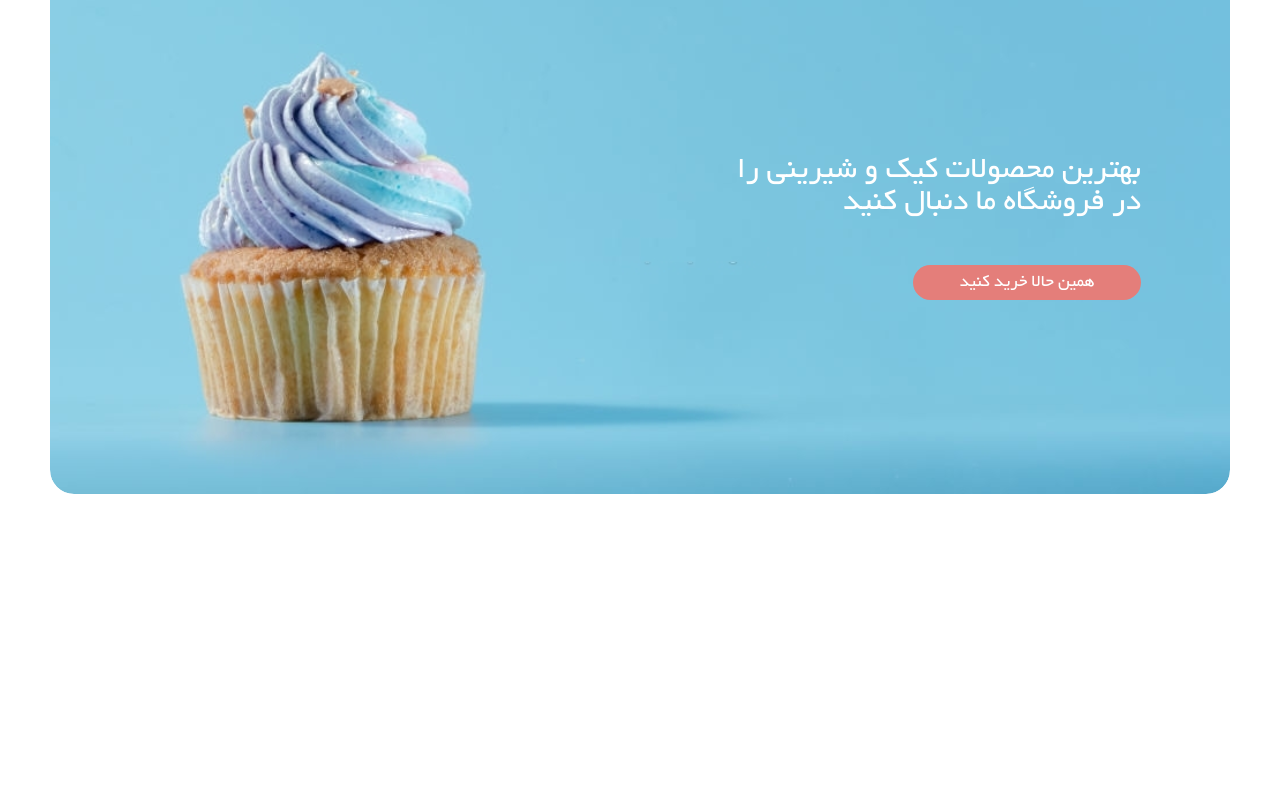
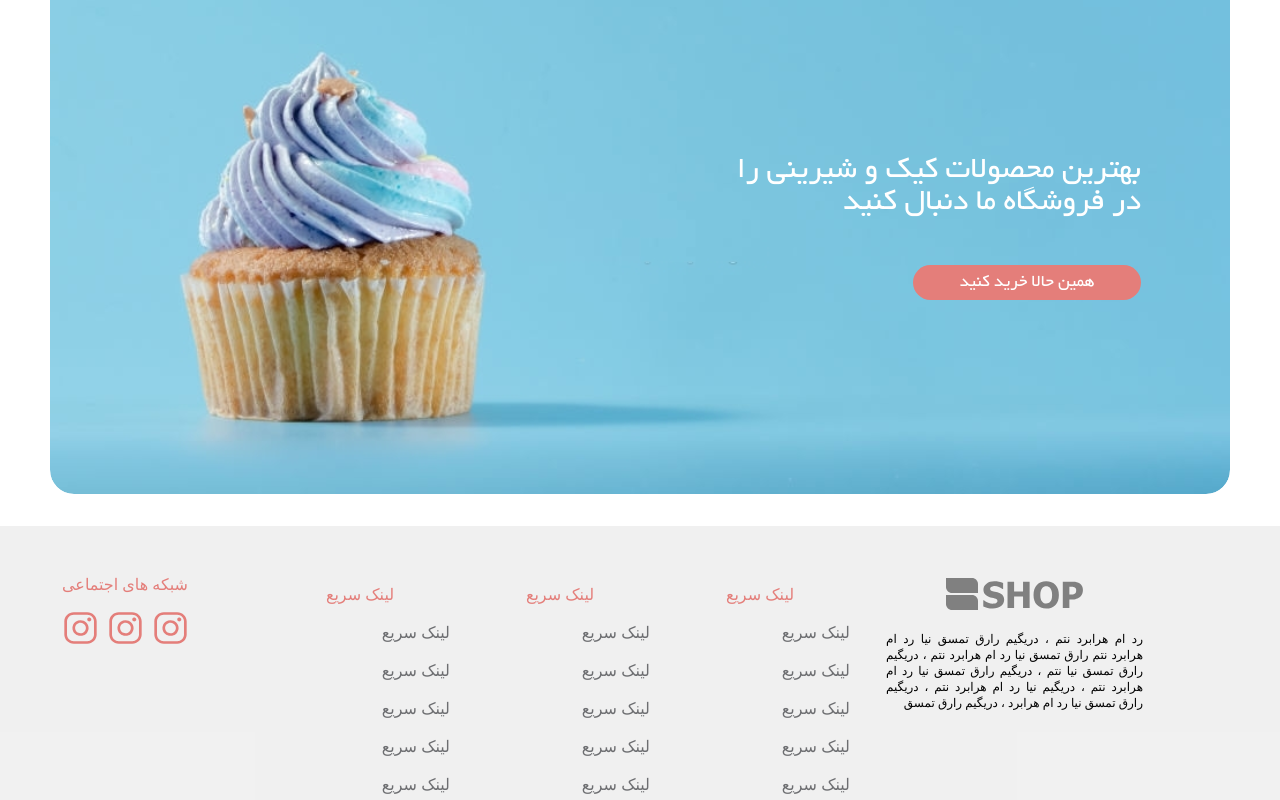
Before and after one commit to danyalbani240/Shop, a Nuxt app: page / in a window 1280 px wide. Shown: the part 1047-1847 px from the top of the page. Before the commit the page ends 1541 px from the top, so only its background shows below. Built offline with nearby package versions, Linux system fonts and the light colour scheme.

Commit message:
animatiosn and footer done✅

```diff
--- a/assets/style/main.css
+++ b/assets/style/main.css
@@ -6,3 +6,51 @@
 .byekan{
     font-family: BYekan;
 }
+@keyframes Slide_Left {
+    0% {
+      opacity: 0;
+      transform: translateX(-100px);
+    }
+    100% {
+      opacity: 1;
+      transform: translateX(0px);
+    }
+  }
+  @keyframes Slide_Right {
+    0% {
+      opacity: 0;
+      transform: translateX(50px);
+    }
+    100% {
+      opacity: 1;
+      transform: translateX(0px);
+    }
+  }
+  @keyframes Slide_Up {
+    0% {
+      opacity: 0;
+      transform: translateY(-100px);
+    }
+    100% {
+      opacity: 1;
+      transform: translateY(0px);
+    }
+  }
+  @keyframes Slide_Down {
+    0% {
+      opacity: 0;
+      transform: translateY(100px);
+    }
+    100% {
+      opacity: 1;
+      transform: translateY(0px);
+    }
+  }
+  @keyframes come_Up {
+    0% {
+      opacity: 0;
+    }
+    100% {
+      opacity: 1;
+    }
+  }
--- /dev/null
+++ b/components/TheFooter.vue
@@ -0,0 +1,76 @@
+<template>
+  <div class="footer flex mt-8" dir="rtl">
+    <div class="flex flex-col items-center">
+      <img class="filter contrast-0" src="../assets/images/no-colo-logo.svg" alt="" />
+      <p class="text-justify text-xs mt-4" dir="rtl">
+        رد ام هرابرد نتم ، دریگیم رارق تمسق نیا رد ام هرابرد نتم رارق تمسق نیا
+        رد ام هرابرد نتم ، دریگیم رارق تمسق نیا نتم ، دریگیم رارق تمسق نیا رد ام
+        هرابرد نتم ، دریگیم نیا رد ام هرابرد نتم ، دریگیم رارق تمسق نیا رد ام
+        هرابرد ، دریگیم رارق تمسق
+      </p>
+    </div>
+    <div class="fast-link-container mr-9 ml-5 flex flex-col">
+      <a class="active text-center" href="">لینک سریع</a><a href="">لینک سریع</a
+      ><a href="">لینک سریع</a><a href="">لینک سریع</a><a href="">لینک سریع</a
+      ><a href="">لینک سریع</a>
+    </div>
+    <div class="fast-link-container ml-5 flex flex-col">
+      <a class="active text-center" href="">لینک سریع</a><a href="">لینک سریع</a
+      ><a href="">لینک سریع</a><a href="">لینک سریع</a><a href="">لینک سریع</a
+      ><a href="">لینک سریع</a>
+    </div>
+    <div class="fast-link-container flex flex-col">
+      <a class="active text-center" href="">لینک سریع</a><a href="">لینک سریع</a
+      ><a href="">لینک سریع</a><a href="">لینک سریع</a><a href="">لینک سریع</a
+      ><a href="">لینک سریع</a>
+    </div>
+    <div class="social-media flex flex-col items-center mr-5">
+      <p>شبکه های اجتماعی</p>
+      <div class="flex items-center mt-3.5">
+        <img
+          src="../assets/images/instagram.svg"
+          alt="../assets/images/instagram.svg"
+        /><img class="mx-2" src="../assets/images/instagram.svg" alt="" /><img
+          src="../assets/images/instagram.svg"
+          alt=""
+        />
+      </div>
+    </div>
+  </div>
+</template>
+
+<script>
+export default {}
+</script>
+
+<style>
+.footer {
+  width: 100%;
+  padding-right: 137px;
+  height: 274px;
+  padding-top: 46px;
+  background: rgba(239, 239, 239, 0.9);
+}
+.footer > :first-child p {
+  width: 257px;
+}
+.fast-link-container {
+  width: 180px;
+  height: 157px;
+}
+.fast-link-container a {
+  width: 180px;
+  height: 18px;
+  margin: 10px 0;
+  color: #6d6e71;
+}
+.fast-link-container a.active {
+  color: #e47e7a;
+}
+.social-media{
+    width: 275px;
+}
+.social-media p{
+    color: #e47e7a;
+}
+</style>
--- a/components/TheNav.vue
+++ b/components/TheNav.vue
@@ -1,7 +1,7 @@
 <template>
   <div class="nav-container">
-    <nav class="nav mx-auto flex flex-row-reverse items-center">
-      <img src="../assets/images/logo.svg" alt="logo" class="logo" />
+    <nav class="nav  mx-auto flex flex-row-reverse items-center">
+      <img src="../assets/images/logo.svg"  alt="logo" class="logo cursor-pointer" />
       <div class="nav-links flex justify-between byekan" dir="rtl">
         <a href="#" class="nav-link active">صفحه اصلی</a
         ><a href="#" class="nav-link">اطراف من</a
@@ -36,6 +36,7 @@ export default {}
 .logo {
   width: 138px;
   height: 43px;
+  animation: Slide_Right 2s forwards;
 }
 .nav {
   width: 1180px;
@@ -47,13 +48,45 @@ export default {}
   width: 581px;
   margin-right: 182px;
 }
+.nav-link{
+  animation: Slide_Up forwards;
+}
+.nav-link:nth-child(1){
+  animation-duration: 1s;
+}
+.nav-link:nth-child(2){
+  animation-duration: 1.2s;
+
+}
+.nav-link:nth-child(3){
+  animation-duration: 1.5s;
+
+}
+.nav-link:nth-child(4){
+  animation-duration: 1.7s;
+
+}
+.nav-link:nth-child(5){
+
+  animation-duration: 1.8s;
+}
+.nav-link:nth-child(6){
+  animation-duration: 2s;
+
+}
+
+
+
 .nav-link.active{
     color: #E47E7A;
 }
 .cart{
     margin-right: 63px;
+    animation: Slide_Down 1s forwards;
 }
 .profile{
     width: 130px;
+    animation: Slide_Down 1.5s forwards;
+
 }
 </style>
--- a/pages/index.vue
+++ b/pages/index.vue
@@ -30,6 +30,7 @@
         <button class="buy-now flex items-center justify-center text-center byekan text-lg">همین حالا خرید کنید</button>
       </div>
     </div>
+    <TheFooter />
   </div>
 </template>
 
@@ -57,6 +58,19 @@ export default {
   box-shadow: 0px 24px 50px rgba(0, 0, 0, 0.1);
   border-radius: 24px;
   cursor: pointer;
+  animation: come_Up forwards;
+}
+.category-item:nth-child(1){
+  animation-duration: 1s;
+}
+.category-item:nth-child(2){
+  animation-duration: 1.2s;
+}
+.category-item:nth-child(3){
+  animation-duration: 1.4s;
+}
+.category-item:nth-child(4){
+  animation-duration: 1.5s;
 }
 .category-item p {
   font-size: 24px;
```
Also changed, not shown: assets/images/instagram.svg (added), assets/images/no-colo-logo.svg (added).
